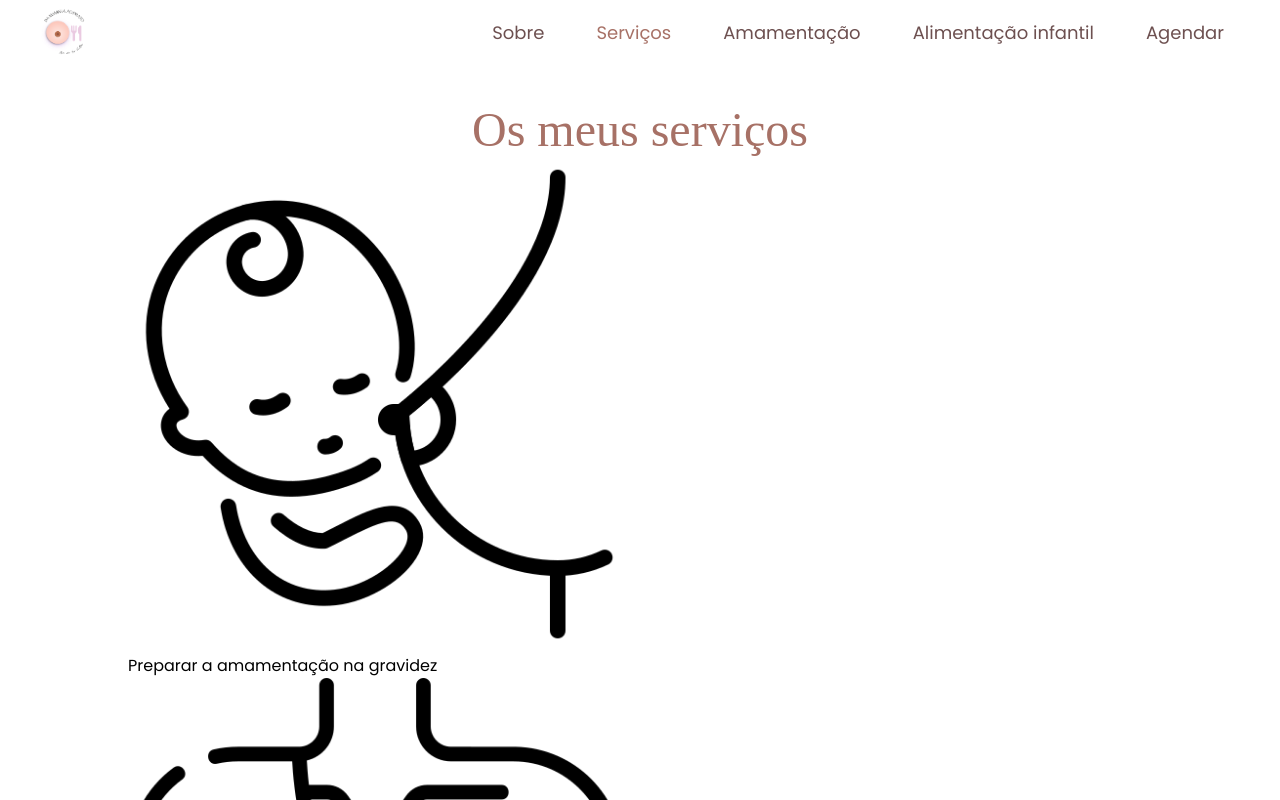
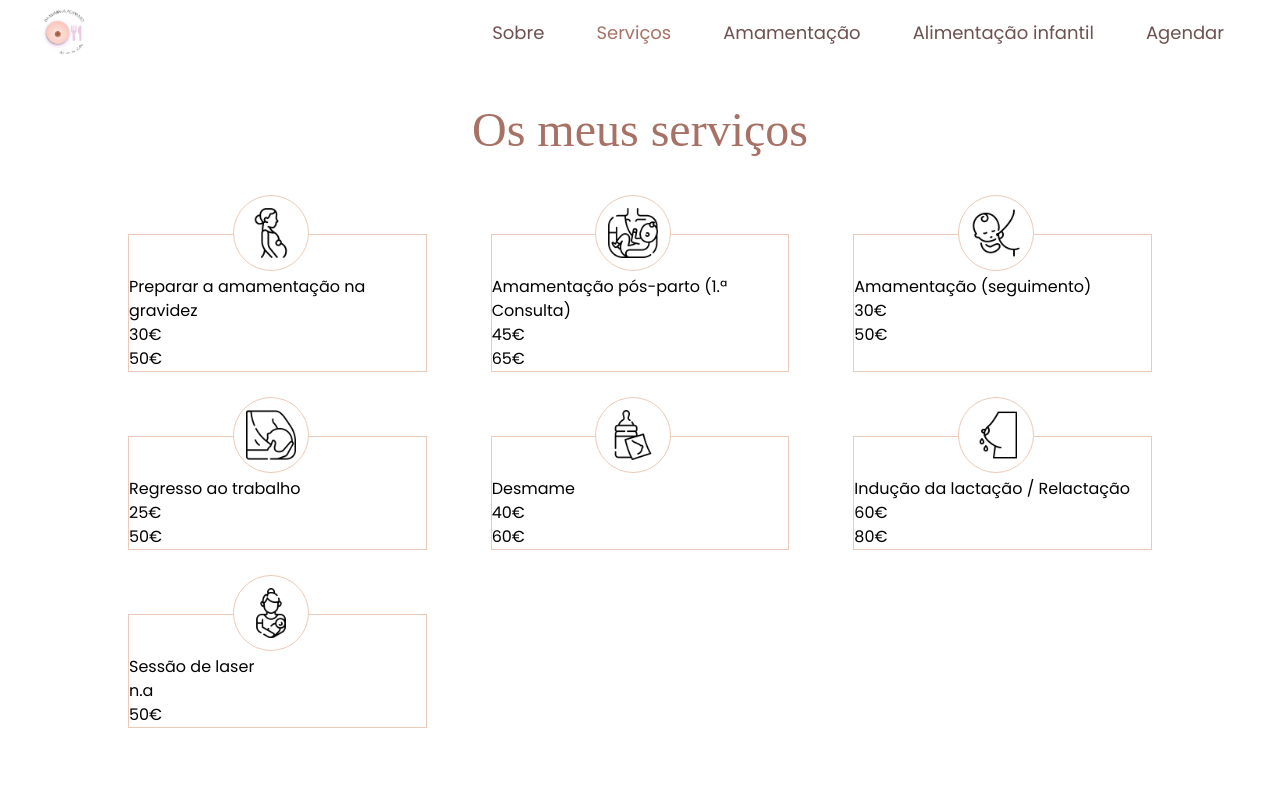
Before and after one commit to flyingkitties/da-maminha-ao-prato-app, a Next.js app: page /servicos in a window 1280 px wide. Shown: the top 800 px of the page. Built offline with nearby package versions, Linux system fonts and the light colour scheme; a web font is replaced by a local one.

Commit message:
alt error fix

```diff
--- a/src/app/data/services.ts
+++ b/src/app/data/services.ts
@@ -3,44 +3,44 @@ import { Services } from '../types/Services';
 export const services: Services[] = [
   {
     title: 'Preparar a amamentação na gravidez',
-    image: `/serviceIcons/icon1.png`,
-    priceOnline: '',
-    priceHome: '',
+    image: `/serviceIcons/icon8.png`,
+    priceOnline: '30€',
+    priceHome: '50€',
   },
   {
     title: 'Amamentação pós-parto (1.ª Consulta)',
     image: `/serviceIcons/icon2.png`,
-    priceOnline: '',
-    priceHome: '',
+    priceOnline: '45€',
+    priceHome: '65€',
   },
   {
     title: 'Amamentação (seguimento)',
-    image: `/serviceIcons/icon3.png`,
-    priceOnline: '',
-    priceHome: '',
+    image: `/serviceIcons/icon1.png`,
+    priceOnline: '30€',
+    priceHome: '50€',
   },
   {
     title: 'Regresso ao trabalho',
-    image: `/serviceIcons/icon3.png`,
-    priceOnline: '',
-    priceHome: '',
+    image: `/serviceIcons/icon9.png`,
+    priceOnline: '25€',
+    priceHome: '50€',
   },
   {
     title: 'Desmame',
-    image: `/serviceIcons/icon3.png`,
-    priceOnline: '',
-    priceHome: '',
+    image: `/serviceIcons/icon5.png`,
+    priceOnline: '40€',
+    priceHome: '60€',
   },
   {
     title: 'Indução da lactação / Relactação',
-    image: `/serviceIcons/icon3.png`,
-    priceOnline: '',
-    priceHome: '',
+    image: `/serviceIcons/icon6.png`,
+    priceOnline: '60€',
+    priceHome: '80€',
   },
   {
     title: 'Sessão de laser',
-    image: `/serviceIcons/icon3.png`,
-    priceOnline: '',
-    priceHome: '',
+    image: `/serviceIcons/icon7.png`,
+    priceOnline: 'n.a',
+    priceHome: '50€',
   },
 ];
--- a/src/app/servicos/components/Services.tsx
+++ b/src/app/servicos/components/Services.tsx
@@ -12,13 +12,12 @@ function ServicesGallery() {
           <h1 className="text-center titleFont text-terciary text-2xl md:text-3xl lg:text-4xl xl:text-5xl">
             Os meus serviços
           </h1>
-          <div>
+          <div className="grid grid-cols-3 gap-16 my-20">
             {services.map((service: Services) => (
               <Tile
                 key={service.title}
                 title={service.title}
                 image={service.image}
-                alt={service.title}
                 priceOnline={service.priceOnline}
                 priceHome={service.priceHome}
               />
--- a/src/app/servicos/components/services.Tile.tsx
+++ b/src/app/servicos/components/services.Tile.tsx
@@ -5,16 +5,16 @@ import { TiThLarge } from 'react-icons/ti';
 
 function Tile({ image, title, priceOnline, priceHome }: Services) {
   return (
-    <div>
-      <div>
+    <div className="relative border border-secondary min-w-72">
+      <div className="absolute -top-[40px] left-[35%] border border-secondary rounded-full p-3 bg-white">
         <Image
           src={image}
           alt={title}
-          height={500}
-          width={500}
+          height={50}
+          width={50}
         />
       </div>
-      <div>
+      <div className="pt-10">
         <h3>{title}</h3>
         <p>{priceOnline}</p>
         <p>{priceHome}</p>
```
Also changed, not shown: public/serviceIcons/icon8.png (added), public/serviceIcons/icon9.png (added).
